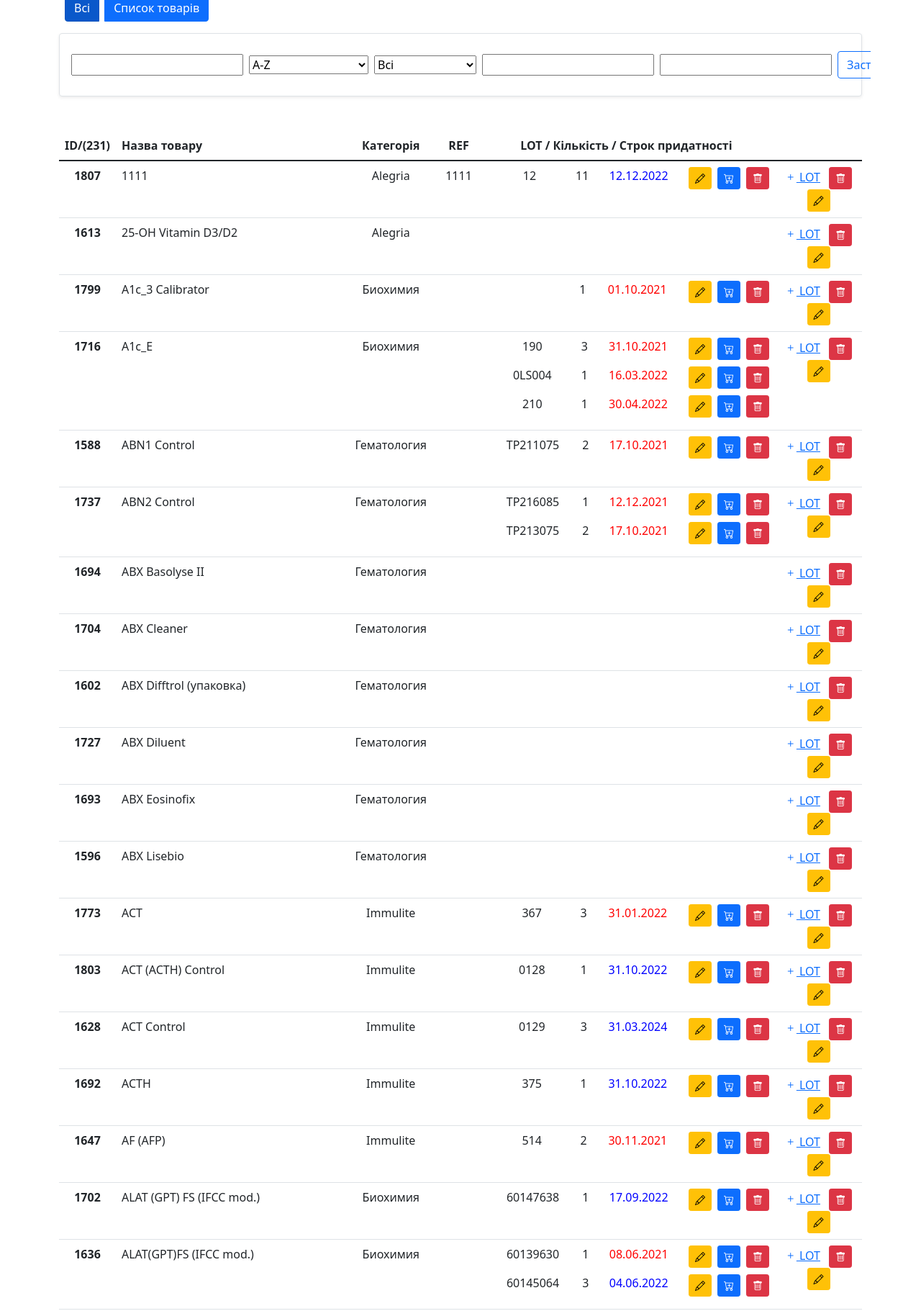
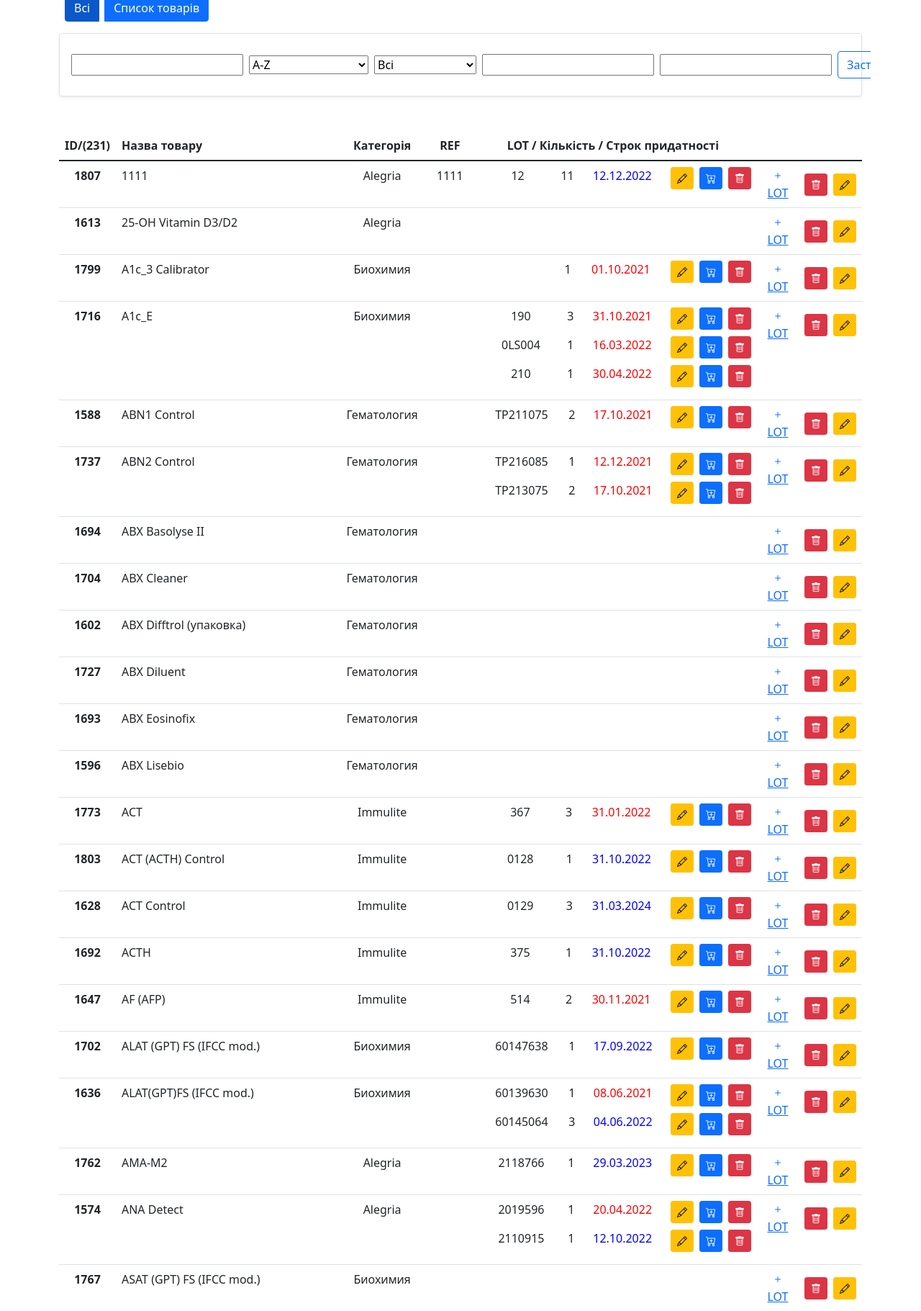
Before and after one commit to blezin2205/DMDX_Django, a Django app: page / in a window 1280 px wide. Shown: the part 214-2035 px from the top of the page at 72% size. Run offline with Django 4.2, Linux system fonts and the light colour scheme; a user stored in the database is signed in; data comes from the database, SQL or seed files in the repository; data that the repository does not hold is empty; some libraries are stand-ins or nearby versions.

Commit message:
refactorf

```diff
--- a/supplies/templates/supplies/cart.html
+++ b/supplies/templates/supplies/cart.html
@@ -63,6 +63,7 @@
             {{ orderForm|bootstrap }}
           </div>
         </div>
+      <input type="hidden" name="next" value="{{ request.GET.next }}">
      <button class="btn btn-outline-primary my-2" type="submit">Зберегти</button>
 
       </div>
--- a/supplies/templates/supplies/home.html
+++ b/supplies/templates/supplies/home.html
@@ -59,7 +59,7 @@
     <tr>
 
       <td class="p-0" style="width: 150px">{% if supp.supplyLot is not none %} {{ supp.supplyLot }} {% endif %}</td>
-      <td class="p-0"><p><span style="width: 50px">{{ supp.count }}</span>  {% if supp.countOnHold %}  <span style="width: 50px; background-color: orange" class="px-2 rounded-2">{{ supp.countOnHold }}</span> {% endif %} </p> </td>
+      <td class="p-0" style="display: inline"><p><span style="width: 50px">{{ supp.count }}</span>  {% if supp.countOnHold %}  <span style="width: 50px; background-color: orange" class="px-2 rounded-2">{{ supp.countOnHold }}</span> {% endif %} </p> </td>
       <td class="p-0" style="width: 150px"><div style="color:{% if supp.date_is_good %}blue{% elif supp.date_is_today %}orange{% else %}red{% endif %};">{{ supp.expiredDate|date:"d.m.Y" }}
 
                             </div></td>
@@ -78,7 +78,7 @@
     </td>
     {% if uncompleteOrdersExist %}
     <td class="p-0" style="width: 20px">
-    <a href="{% url 'addSupplyToExistOrder' supp.id %}" class="btn btn-sm btn-primary me-2 {% if supp.count|sub:supp.countOnHold == 0 %} disabled {% endif %}" role="button"><i class="bi bi-bag-plus"></i></a>
+    <a href="{% url 'addSupplyToExistOrder' supp.id %}?next={{ request.get_full_path|urlencode }}" class="btn btn-sm btn-primary me-2 {% if supp.count|sub:supp.countOnHold == 0 %} disabled {% endif %}" role="button"><i class="bi bi-bag-plus"></i></a>
     </td>
 
             {% endif %}
@@ -96,6 +96,7 @@
                     </td>
 {% if request.user.is_staff %}
             <td>
+            <div class="hstack gap-2">
                 <a href="{% url 'addNewLot' el.id %}?next={{ request.get_full_path|urlencode }}"><i class="bi bi-plus"></i> LOT</a>
 
             <form action="{% url 'home' %}"
@@ -109,6 +110,7 @@
 </form>
             <a href="{% url 'updateGeneralSupply' el.id %}?next={{ request.get_full_path|urlencode }}" class="btn btn-sm btn-warning" role="button"><i class="bi bi-pencil"></i></a>
 <script type="text/javascript">window.mytest = function() { var isValid = confirm('Ви хочете видалити запис ?');if (!isValid) { event.preventDefault();  alert("It wont delete. Yay!");}}</script>
+            </div>
             </td>
 
 {% endif %}
--- a/supplies/views.py
+++ b/supplies/views.py
@@ -428,6 +428,8 @@ def addSupplyToExistOrder(request, supp_id):
             suppInOrder.save()
             supp.countOnHold += count
             supp.save(update_fields=['countOnHold'])
+            next = request.POST.get('next')
+            return HttpResponseRedirect(next)
 
 
     return render(request, 'supplies/cart.html',
```
